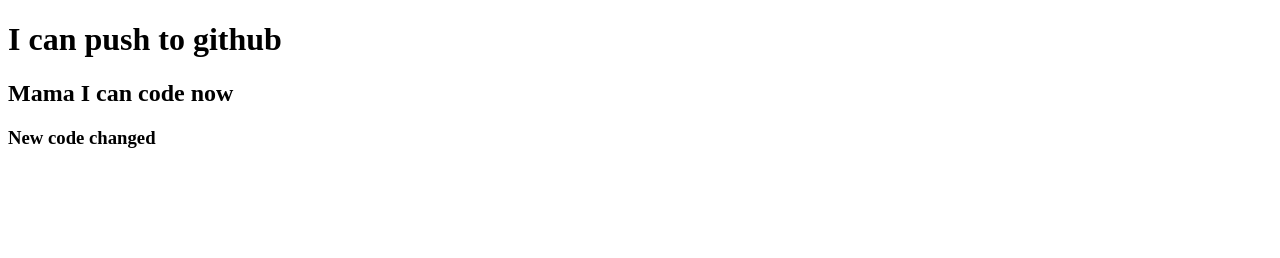
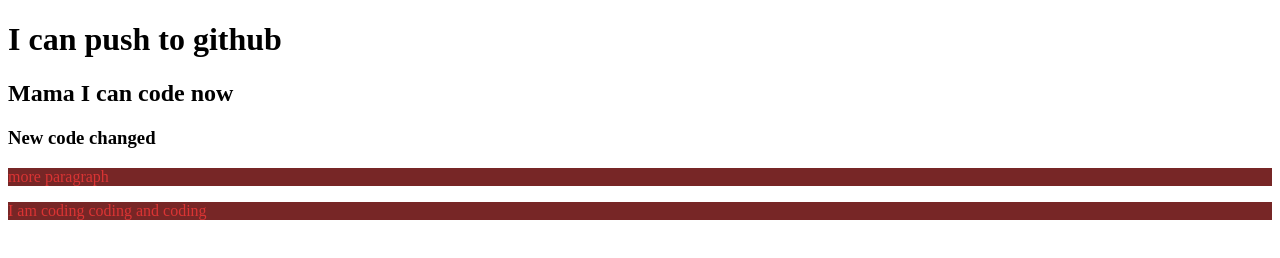
Before and after one commit to TamimaParsa/my-second-repo, a plain HTML site: page index1.html in a window 1280 px wide. Drawn offline with Linux system fonts and the light colour scheme.

```diff
--- a/index1.html
+++ b/index1.html
@@ -5,10 +5,14 @@
     <meta http-equiv="X-UA-Compatible" content="IE=edge">
     <meta name="viewport" content="width=device-width, initial-scale=1.0">
     <title>My Second Git Repo</title>
+    <link rel="stylesheet" href="style.css">
 </head>
 <body>
     <h1>I can push to github</h1>
     <h2>Mama I can code now</h2>
     <h3>New code changed</h3>
+    <p>more paragraph</p>
+    <p>I am coding coding and coding</p>
+
 </body>
 </html>
--- /dev/null
+++ b/style.css
@@ -0,0 +1,4 @@
+p{
+    color: rgb(218, 52, 52);
+    background-color: rgb(119, 38, 38);
+}
```
